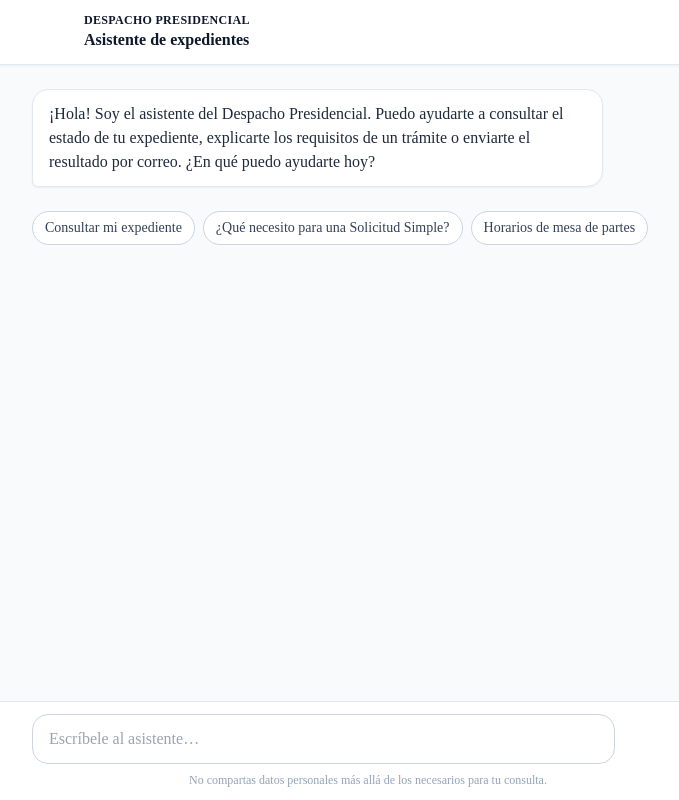
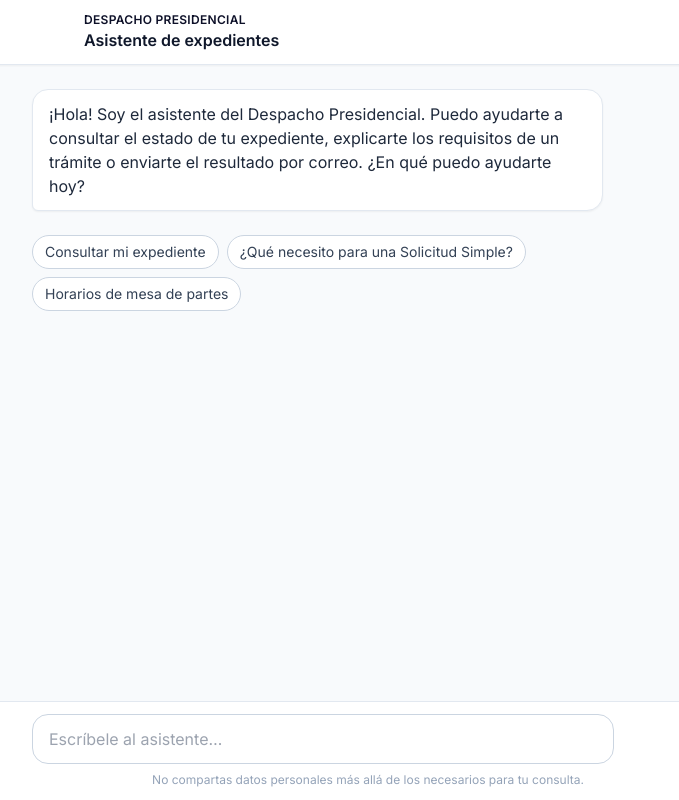
Before and after one commit to Gbo2412/TranformaGOBHckthon, a Next.js app in the folder frontend/: page / in a window 1280 px wide. Shown: the whole page, without its empty margins (272-951 px from the left). Built offline with nearby package versions, Linux system fonts and the light colour scheme.

Commit message:
feat(design): cargar fuente Inter con next/font

```diff
--- a/frontend/src/app/layout.tsx
+++ b/frontend/src/app/layout.tsx
@@ -1,5 +1,12 @@
 import type { Metadata, Viewport } from "next";
+import { Inter } from "next/font/google";
 import "./globals.css";
+
+const inter = Inter({
+  subsets: ["latin"],
+  display: "swap",
+  variable: "--font-inter",
+});
 
 export const metadata: Metadata = {
   title: "Despacho Presidencial — Consulta tu expediente 24/7",
@@ -10,7 +17,7 @@ export const metadata: Metadata = {
 export const viewport: Viewport = {
   width: "device-width",
   initialScale: 1,
-  themeColor: "#0E2C5C",
+  themeColor: "#DC362E",
 };
 
 export default function RootLayout({
@@ -19,8 +26,8 @@ export default function RootLayout({
   children: React.ReactNode;
 }) {
   return (
-    <html lang="es">
-      <body className="min-h-screen bg-slate-50 font-sans antialiased">
+    <html lang="es" className={inter.variable}>
+      <body className="min-h-screen bg-surface-page font-sans text-ink-primary antialiased">
         {children}
       </body>
     </html>
```
